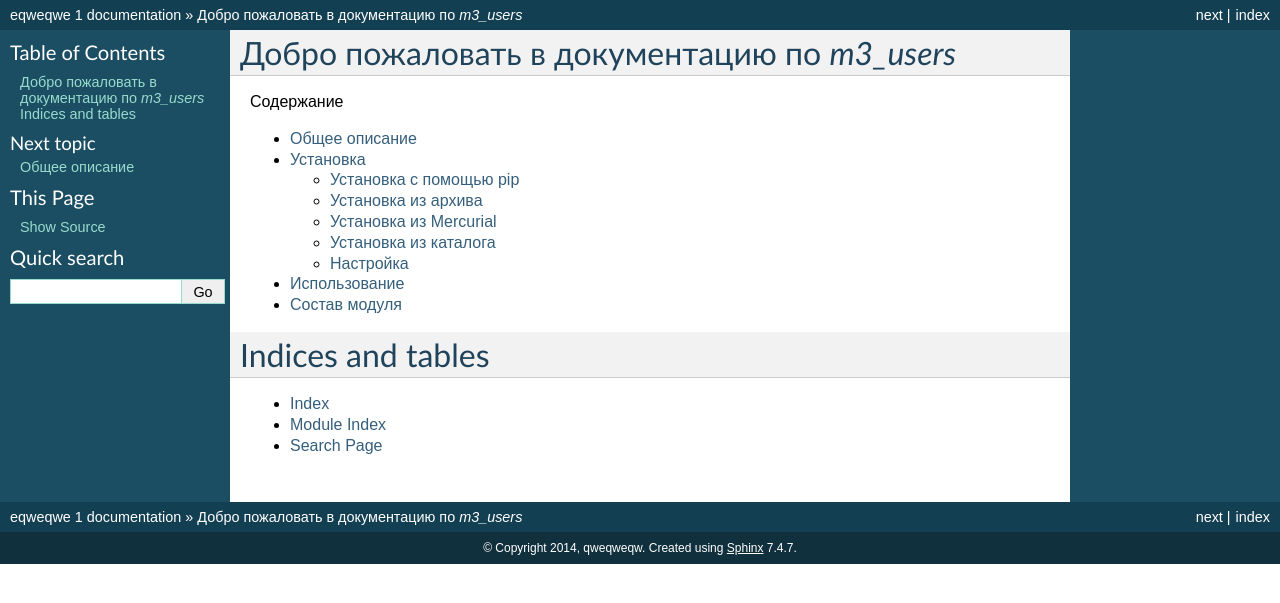
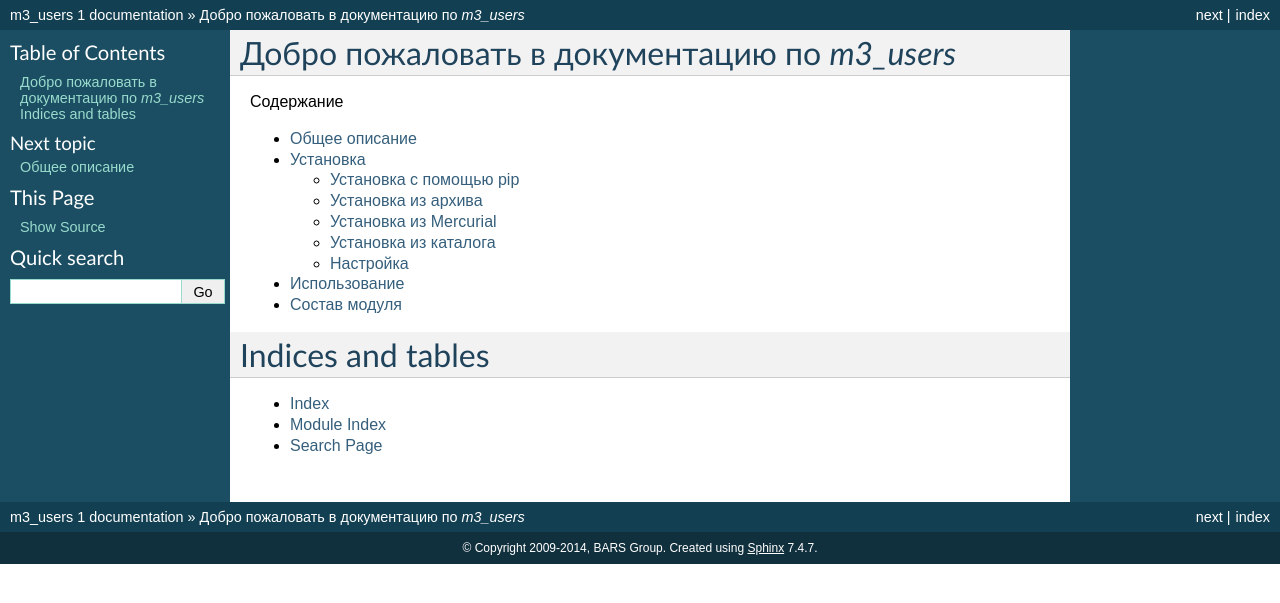
Before and after one commit to barsgroup/m3-users, a Sphinx documentation site: the page built from docs/index.rst, in a window 1280 px wide. Shown: the top 603 px of the page. Built offline with Sphinx 7.4.7, drawn with Linux system fonts in a browser that asks for light colours.

Commit message:
доработки документации

```diff
--- a/docs/conf.py
+++ b/docs/conf.py
@@ -14,6 +14,7 @@
 
 import sys
 import os
+from datetime import datetime
 
 #sys.path.insert(0, os.path.abspath('..'))
 sys.path.insert(0, os.path.abspath('../src'))
@@ -53,8 +54,9 @@ source_suffix = '.rst'
 master_doc = 'index'
 
 # General information about the project.
-project = u'eqweqwe'
-copyright = u'2014, qweqweqw'
+project = u'm3_users'
+company = u'BARS Group'
+copyright = u"2009-%s, %s" % (datetime.now().year, company)
 
 # The version info for the project you're documenting, acts as replacement for
 # |version| and |release|, also used in various other places throughout the
```
